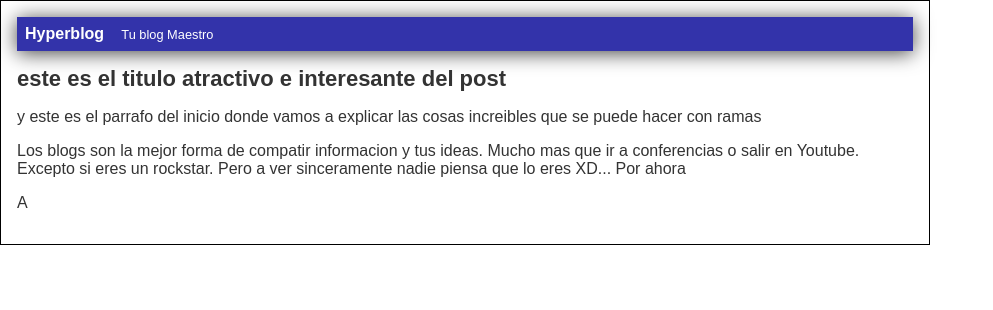
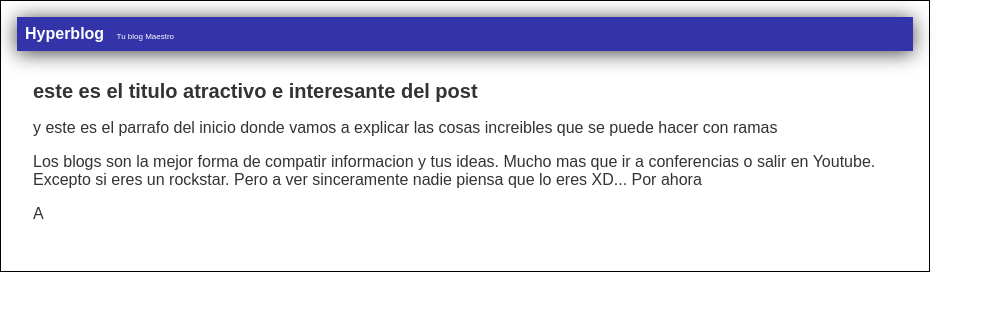
Before and after one commit to subjulian/Hyperblog-2, a plain HTML site: page index.html in a window 1280 px wide. Shown: the whole page, without its empty margins (0-993 px from the left). Drawn offline with Linux system fonts and the light colour scheme.

Commit message:
cambios al css

```diff
--- a/css/estilos.css
+++ b/css/estilos.css
@@ -20,7 +20,7 @@ body
 #cabecera #tagline{
     padding: 0 0 0 1em;
     font-weight: normal;
-    font-size: 0.8em;
+    font-size: 0.5em;
 }
 
 #container{
@@ -28,8 +28,13 @@ body
     padding: 1em;
     text-align: left;
     border: 1px solid #000;
+    margin: 0;
 }
 
 #container h1{
-    font-size: 22px;
+    font-size: 20px;
 }
+
+#post{
+    padding: 1em;
+}
```
